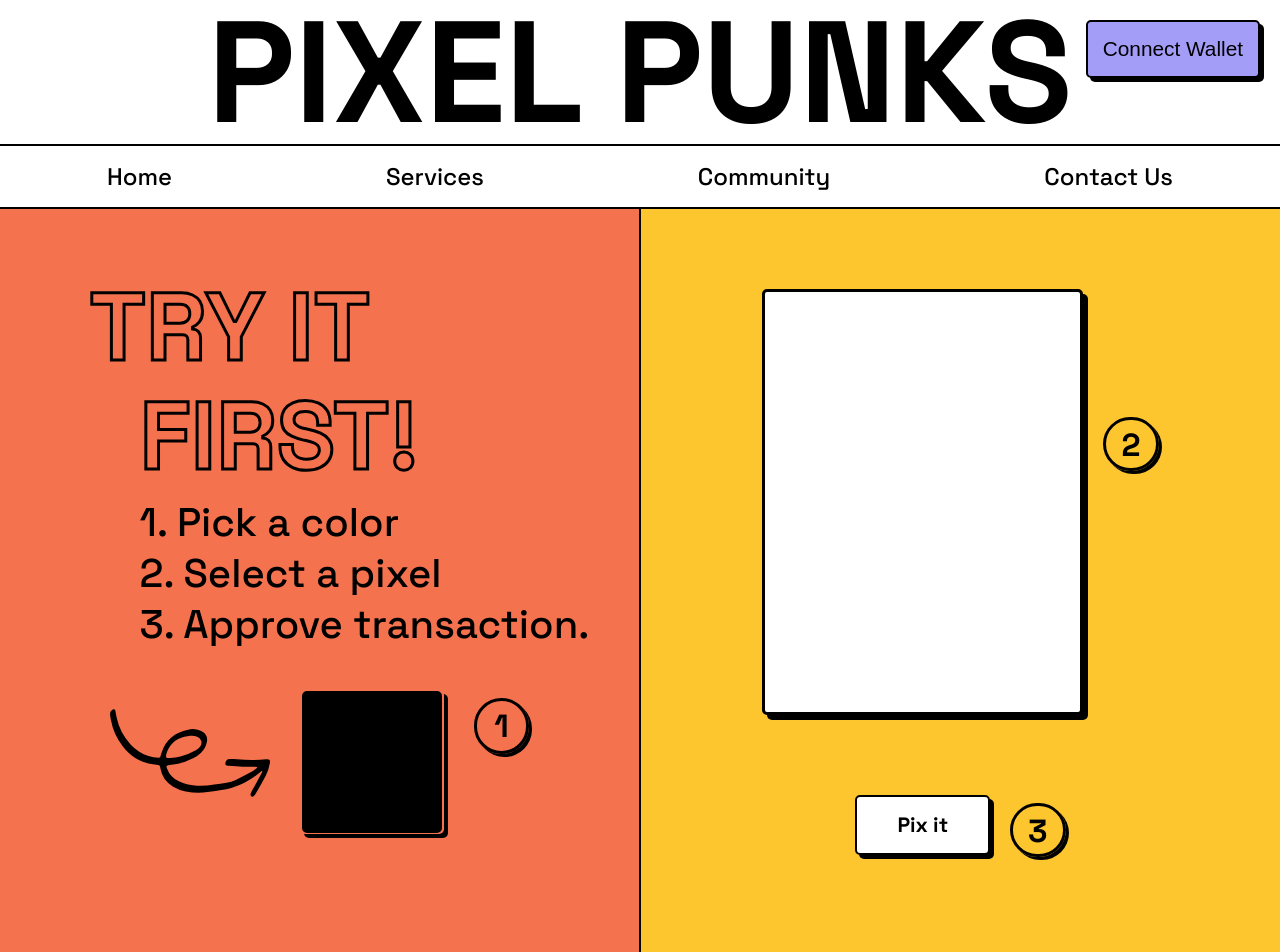
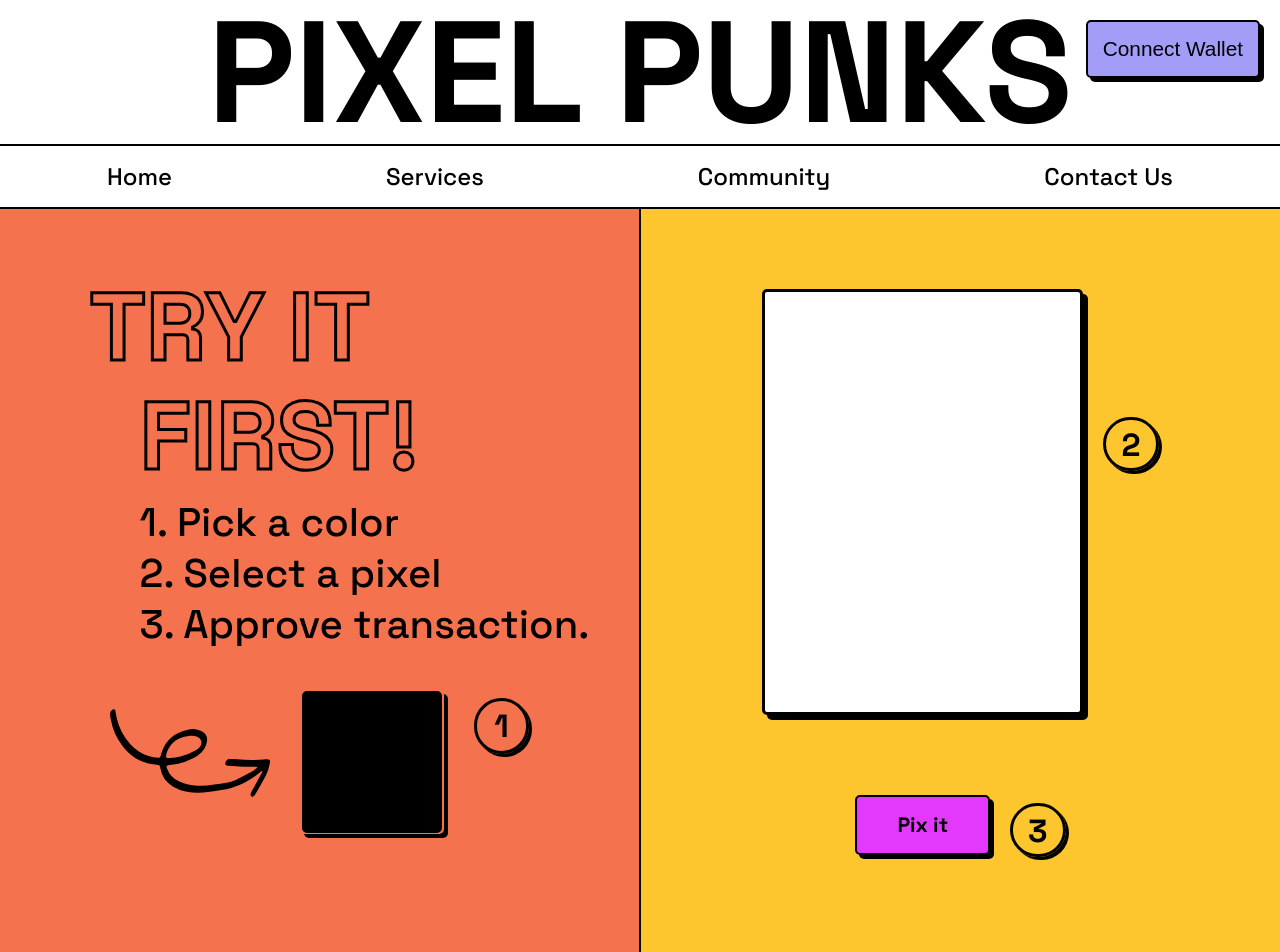
Before and after one commit to TheGreatFellow/pixel-punks, a React (Create React App) app: page / in a window 1280 px wide. Shown: the top 952 px of the page. Built offline with nearby package versions, Linux system fonts and the light colour scheme; what @project-serum/anchor, @solana/web3.js would draw is missing.

Commit message:
modified transitions

```diff
--- a/src/Home.css
+++ b/src/Home.css
@@ -24,7 +24,7 @@
     color: #000;
     border-radius: 5px;
     box-shadow: 4px 4px 0px #000000;
-    transition: all 0.3s cubic-bezier(0.19, 1, 0.22, 1);
+    transition: all 0.6s cubic-bezier(0.19, 1, 0.22, 1);
 
 }
 .connect-wallet:hover {
@@ -69,6 +69,7 @@
     height: 100vh;
     /* background-color: #000; */
     display: flex;
+    border-bottom: 2px solid #000000;
 }
 
 .left-container {
@@ -136,7 +137,7 @@
     height: 18vh;
     box-shadow: 4px 4px 0px #000000;
     cursor: pointer;
-    transition: all 0.3s cubic-bezier(0.19, 1, 0.22, 1);
+    transition: all 0.6s cubic-bezier(0.19, 1, 0.22, 1);
 }
 
 .input-color:hover {
@@ -239,7 +240,7 @@ input[type="color"]::-webkit-color-swatch {
     box-shadow: 5px 5px 0px #000000;
     border-radius: 5px;
     cursor: pointer;
-    transition: all 0.3s cubic-bezier(0.19, 1, 0.22, 1);
+    transition: all 0.6s cubic-bezier(0.19, 1, 0.22, 1);
 }
 
 .grid-container:hover {
@@ -251,13 +252,13 @@ input[type="color"]::-webkit-color-swatch {
     font-weight: 700;
     border: 2px solid #000000;
     padding: 15px 40px;
-    background-color: white;
+    background-color: #E239FC;
     height: fit-content;
     color: #000;
     cursor: pointer;
     border-radius: 5px;
     box-shadow: 4px 4px 0px #000000;
-    transition: all 0.3s cubic-bezier(0.19, 1, 0.22, 1);
+    transition: all 0.6s cubic-bezier(0.19, 1, 0.22, 1);
 }
 
 .primary-button:hover{
```
